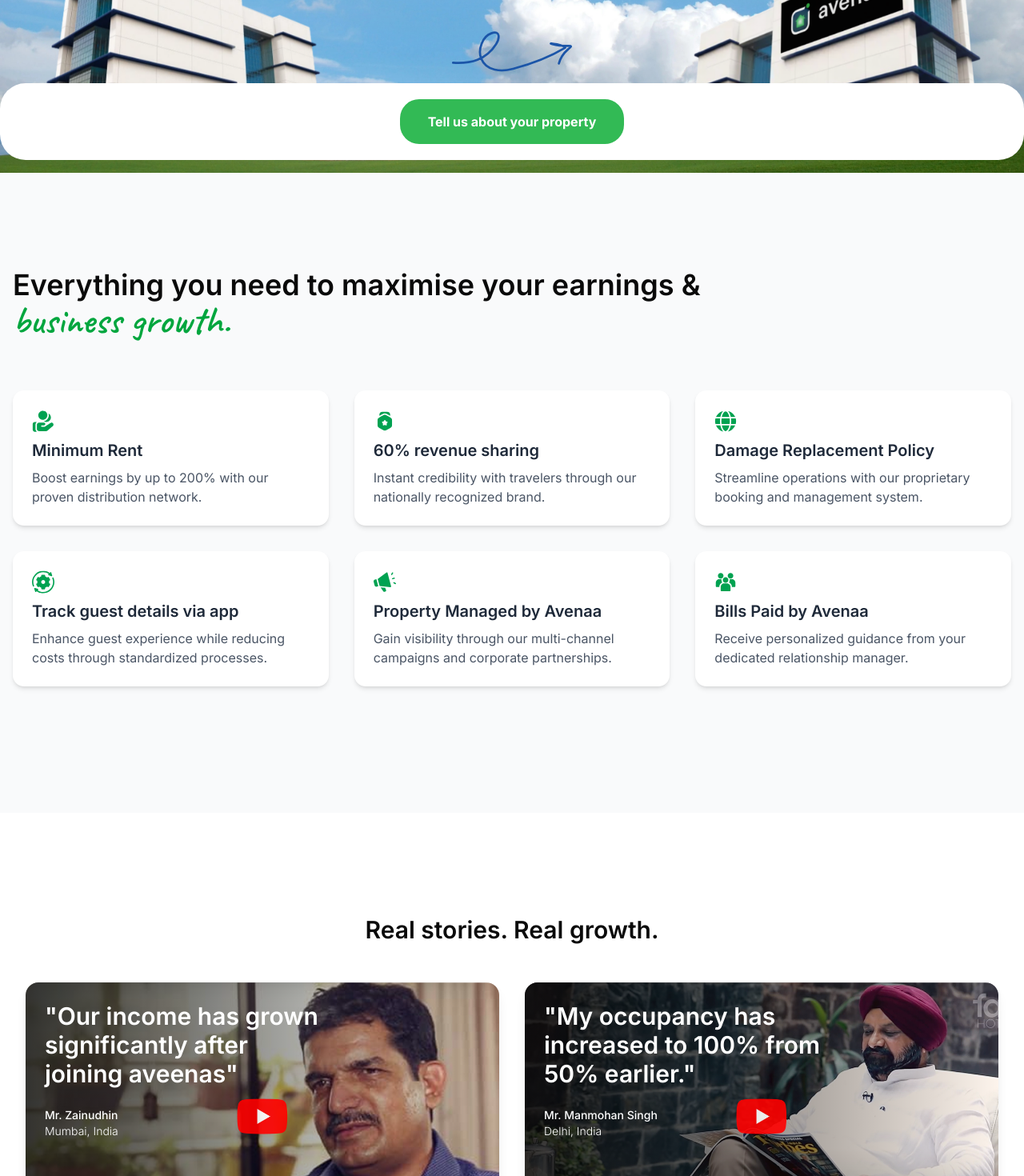
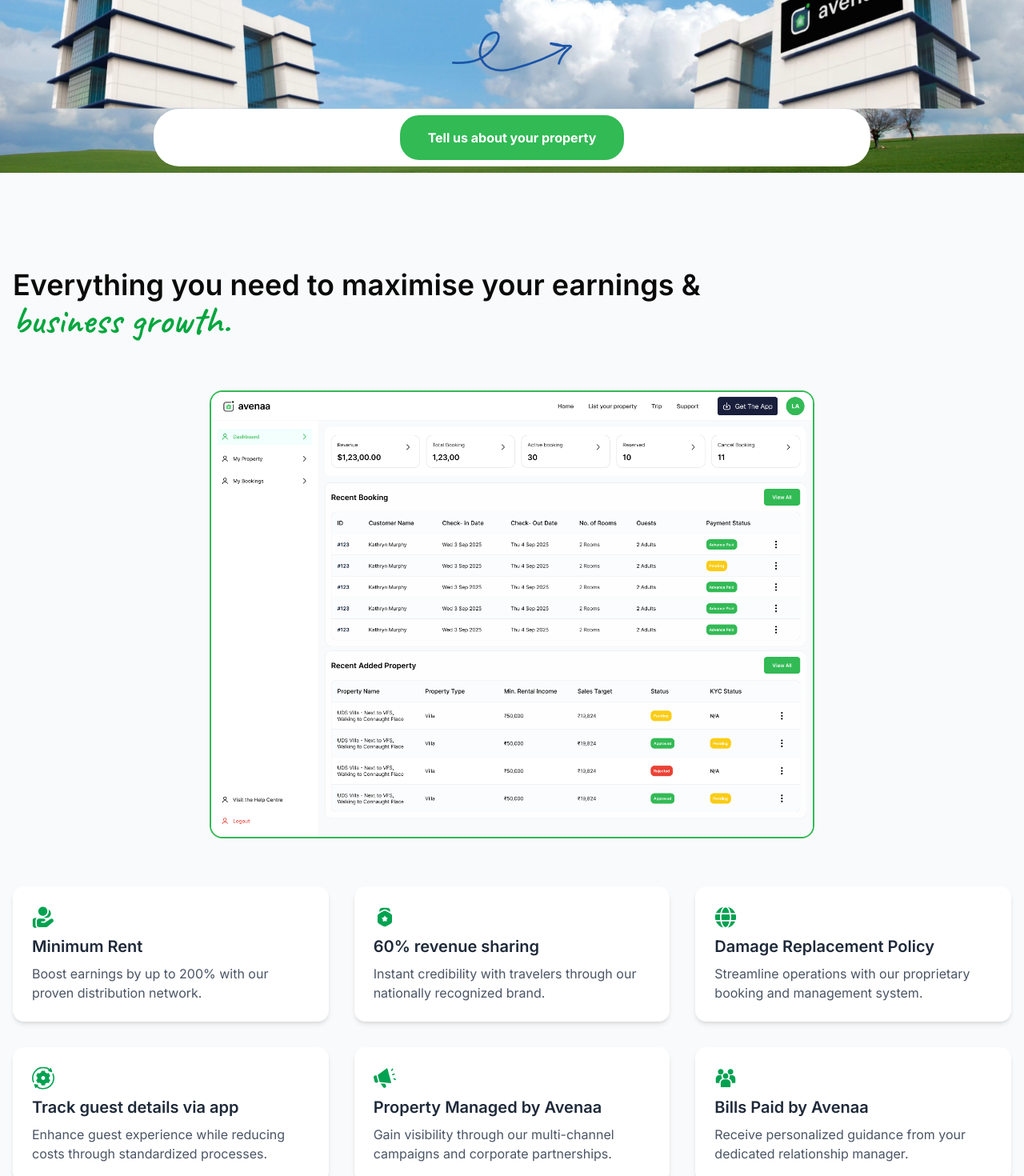
Before and after one commit to EasyTechInnovate/Aveena, a React (Vite) app in the folder client/: page /partner in a window 1280 px wide. Shown: the part 520-1990 px from the top of the page at 80% size. Built offline with nearby package versions, Linux system fonts and the light colour scheme; no server answers.

Commit message:
refactor ui

```diff
--- a/client/src/components/partner/Growth.jsx
+++ b/client/src/components/partner/Growth.jsx
@@ -50,7 +50,12 @@
           </span>
         </h1>
 
-        <div className="grid grid-cols-1 md:grid-cols-2 lg:grid-cols-3 gap-8">
+
+        <div className="flex justify-center items-center">
+          <img src="/assets/partner/property_owner.png" className="h-70 md:h-140 w-auto rounded-2xl border-2 border-green" />
+        </div>
+
+        <div className="mt-15 grid grid-cols-1 md:grid-cols-2 lg:grid-cols-3 gap-8">
           {growthData.map((growth, index) => (
             <div
               key={index}
--- a/client/src/components/partner/Hero.jsx
+++ b/client/src/components/partner/Hero.jsx
@@ -20,7 +20,7 @@
         <img
           src="/assets/partner/building1.png"
           alt="partner"
-          className="w-[10vw] md:w-[30vw] lg: object-contain"
+          className="w-[30vw] h-auto md:w-[30vw] lg:object-contain"
         />
 
         <img
@@ -32,7 +32,7 @@
         <img
           src="/assets/partner/building2.png"
           alt="partner"
-          className="w-[10vw] md:w-[30vw] object-contain"
+          className="w-[30vw] md:w-[30vw] object-contain"
         />
       </div>
 
@@ -86,8 +86,8 @@
         </div>
       </div>
 
-      {/* Form Section Button */}
-      <div className="absolute bottom-4 flex justify-center items-center bg-white max-md:bg-white/90 rounded-4xl w-full p-5">
+      {/* Form Section Button - CENTERED HERE */}
+      <div className="absolute bottom-2 left-1/2 -translate-x-1/2 flex justify-center items-center bg-white max-md:bg-white/90 rounded-4xl w-[95%] lg:w-[70%] py-2">
         <button
           className="w-70 px-5 py-4 text-white font-bold bg-[#32BA55] hover:bg-[#22943F] rounded-3xl"
           onClick={() =>
@@ -102,7 +102,6 @@
         </button>
       </div>
 
-      {/* <PartnerForm /> */}
     </div>
   );
 };
```
Also changed, not shown: client/public/assets/partner/property_owner.png (added).
